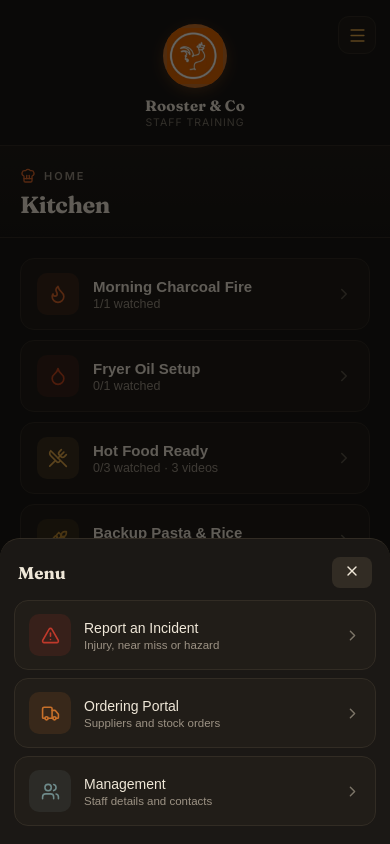
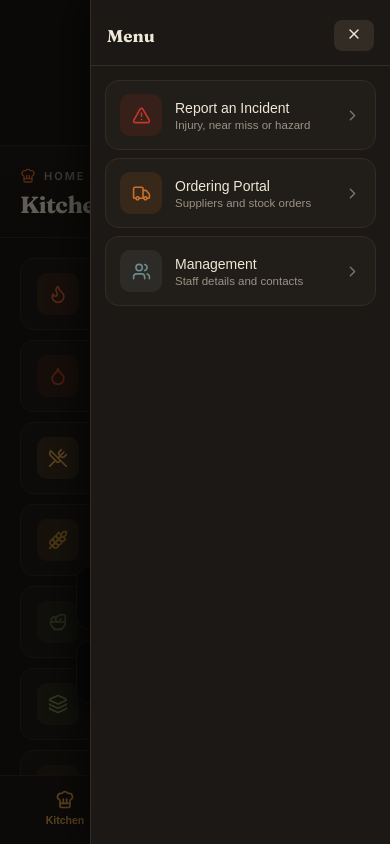
Before and after one commit to bipinkandel24/Rooster-co, a React (Vite) app: page / in a window 390 px wide. Both pictures are taken after a click on the button 357 px from the left and 35 px from the top of the page. Built offline with nearby package versions, Linux system fonts and the light colour scheme; the HTML template or start-up script is replaced by a standard one.

Commit message:
restructure into components + fix responsiveness + add PWA

```diff
--- a/src/components/MenuSheet.jsx
+++ b/src/components/MenuSheet.jsx
@@ -31,7 +31,7 @@ export default function MenuSheet({ onClose, onIncident, onMgmt, onOrders }) {
 
   return (
     <div className="rc-menu-overlay" onClick={onClose}>
-      <div className="rc-menu-sheet" onClick={(e) => e.stopPropagation()}>
+      <div className="rc-menu-drawer" onClick={(e) => e.stopPropagation()}>
         <div className="rc-menu-header">
           <div className="rc-menu-title">Menu</div>
           <button onClick={onClose} className="rc-close-btn" aria-label="Close">
--- a/src/index.css
+++ b/src/index.css
@@ -1021,3 +1021,73 @@ select.rc-field-input { appearance: none; cursor: pointer; }
   cursor: pointer;
 }
 .rc-menu-item:active { background: #26201A; }
+
+
+
+
+
+/* ---------- Menu drawer (slides in from the right, inside the frame) ---------- */
+.rc-menu-overlay {
+  position: absolute;
+  inset: 0;
+  background: rgba(0, 0, 0, 0.6);
+  z-index: 45;
+  display: flex;
+  justify-content: flex-end;
+  animation: rc-fade-in 0.18s ease both;
+}
+@keyframes rc-fade-in { from { opacity: 0; } to { opacity: 1; } }
+
+.rc-menu-drawer {
+  width: 80%;
+  max-width: 300px;
+  height: 100%;
+  background: #1B1815;
+  border-left: 1px solid #322C24;
+  box-shadow: -12px 0 34px rgba(0, 0, 0, 0.5);
+  display: flex;
+  flex-direction: column;
+  padding-bottom: calc(18px + env(safe-area-inset-bottom));
+  animation: rc-drawer-in 0.25s cubic-bezier(0.2, 0.8, 0.3, 1) both;
+}
+@keyframes rc-drawer-in {
+  from { transform: translateX(100%); }
+  to { transform: translateX(0); }
+}
+
+.rc-menu-header {
+  display: flex;
+  justify-content: space-between;
+  align-items: center;
+  padding: 20px 16px 14px;
+  border-bottom: 1px solid #322C24;
+  flex-shrink: 0;
+}
+.rc-menu-title {
+  font-family: "Fraunces", serif;
+  font-size: 17px;
+  font-weight: 700;
+}
+
+.rc-menu-list {
+  display: flex;
+  flex-direction: column;
+  gap: 8px;
+  padding: 14px;
+  overflow-y: auto;
+  -webkit-overflow-scrolling: touch;
+}
+.rc-menu-item {
+  display: flex;
+  align-items: center;
+  gap: 13px;
+  width: 100%;
+  background: #211D18;
+  border: 1px solid #322C24;
+  border-radius: 14px;
+  padding: 13px 14px;
+  color: inherit;
+  text-align: left;
+  cursor: pointer;
+}
+.rc-menu-item:active { background: #26201A; }
```
